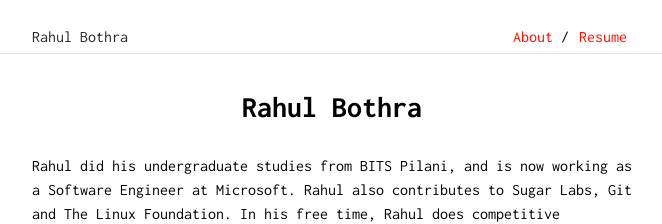
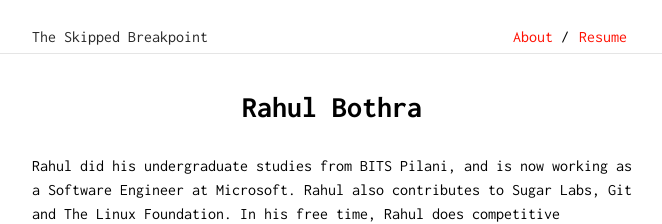
Before and after one commit to rhl-bthr/rhl-bthr.github.io, a Jekyll site: the page built from about.html, in a window 1280 px wide. Shown: the top 224 px of the page, without its empty margins (308-970 px from the left). Built offline with Jekyll 4.4.1, drawn with Linux system fonts in a browser that asks for light colours.

Commit message:
Update _config.yml

```diff
--- a/_config.yml
+++ b/_config.yml
@@ -1,4 +1,4 @@
-title: Rahul Bothra
+title: The Skipped Breakpoint
 author: Rahul Bothra
 
 url: "https://pro-panda.github.io"
@@ -7,7 +7,7 @@ baseurl: ""
 profile-picture: assets/profile.jpg
 favicon_location: assets/favicon.ico
 
-permalink: /:year-:month-:day-:title/
+permalink: /title/
 sass:
     style: compressed
     sass_dir: css
```
